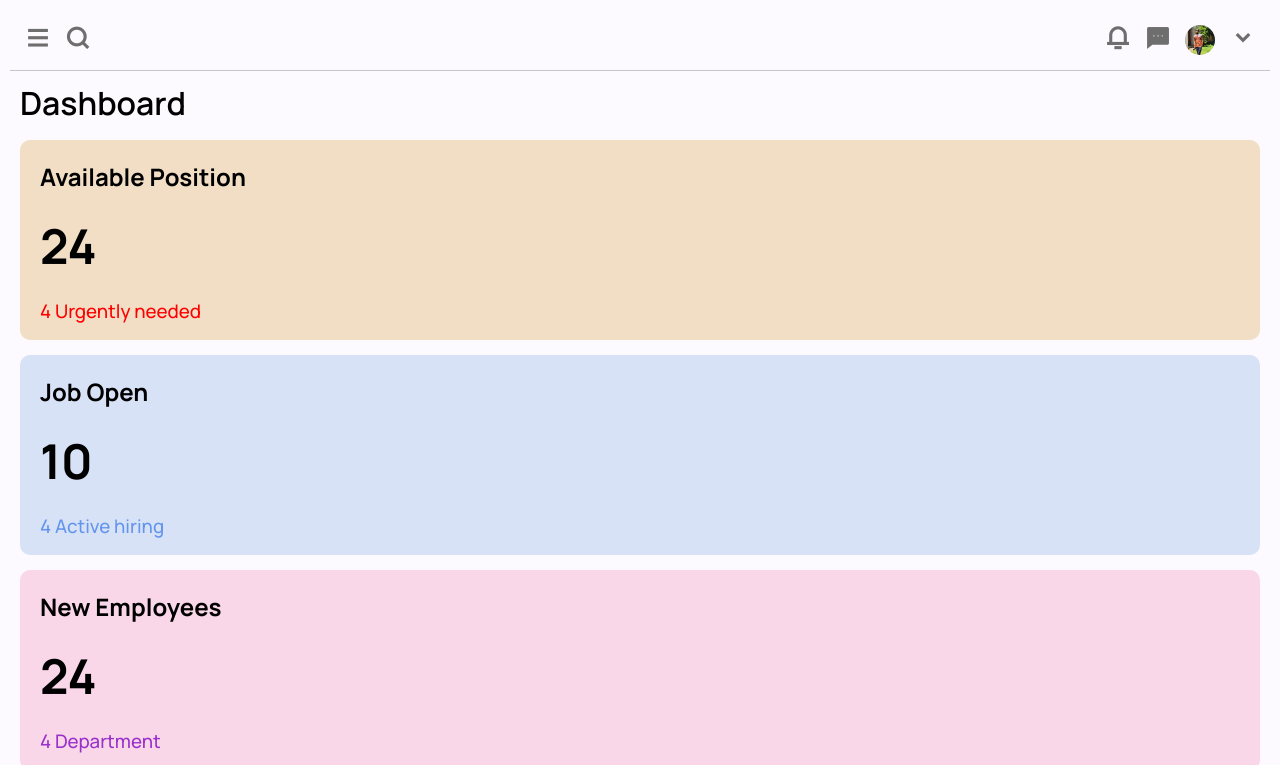
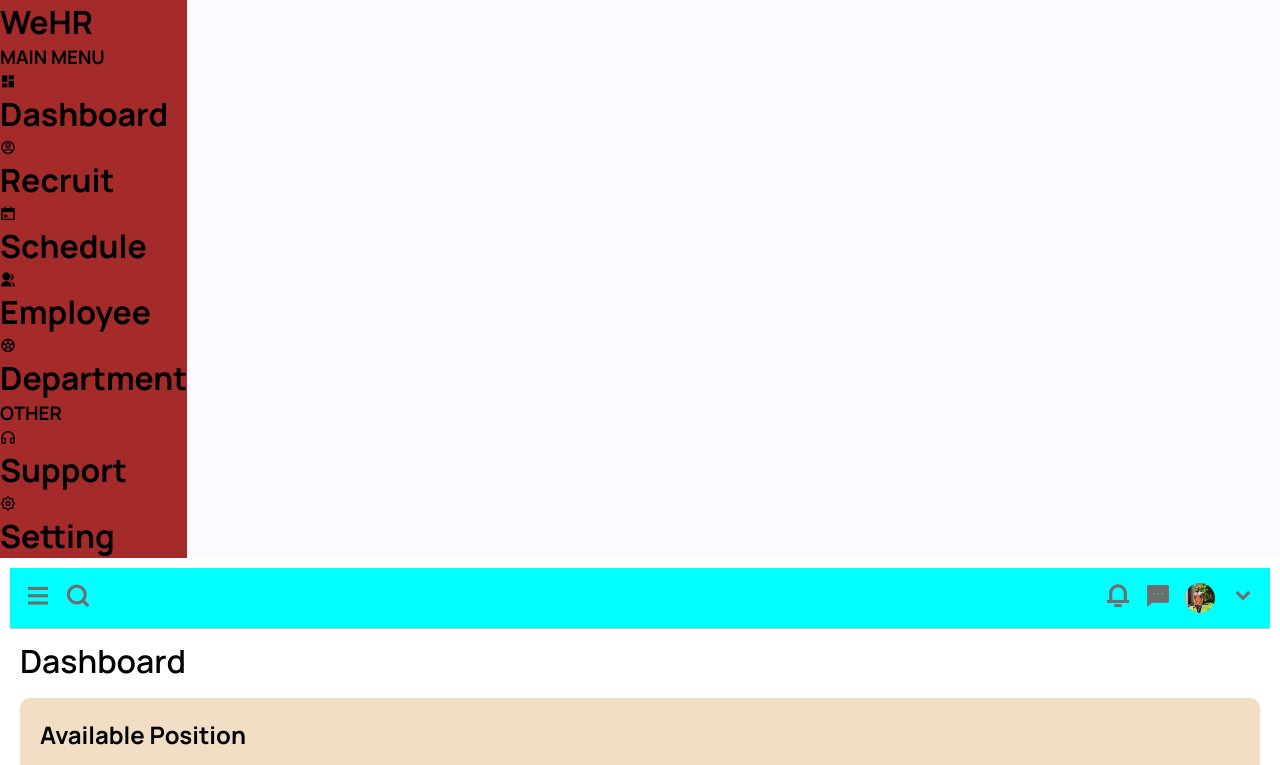
Before and after one commit to Kwagei/dashboards-v1-edwardtimsack, a plain HTML site: page index.html in a window 1280 px wide. Shown: the top 765 px of the page. Drawn offline with nearby package versions, Linux system fonts and the light colour scheme.

Commit message:
completed tablet view responsiveness

```diff
--- a/index.html
+++ b/index.html
@@ -12,7 +12,51 @@
 </head>
 <body>
     <div class="wrapper">
-        <div class="aside"></div>
+        <div class="aside">
+
+            <div class="aside-head">
+                <h1>WeHR</h1>
+            </div>
+            <div class="main">
+            <h3>MAIN MENU</h3>
+            <!-- <div class="aside-m"></div> -->
+            <div class="Dashboard">
+                <i class="ri-dashboard-fill"></i>
+                <h1>Dashboard</h1>
+            </div>
+            <div class="Recruit">
+                <i class="ri-account-circle-line"></i>
+                <h1>Recruit</h1>
+            </div>
+            <div class="Schedule">
+                <i class="ri-calendar-event-fill"></i>
+                <h1>Schedule</h1>
+            </div>
+            <div class="Employee">
+                <i class="ri-group-fill"></i>
+                <h1>Employee</h1>
+            </div>
+            <div class="Department">
+                <i class="ri-football-line"></i>
+                <h1>Department</h1>
+            </div>
+
+        </div>
+
+    <div class="other">
+        <h3>OTHER</h3>
+        <div class="support">
+            <i class="ri-headphone-line"></i>
+            <h1>Support</h1>
+        </div>
+        <div class="setting">
+            <i class="ri-settings-2-line"></i>
+            <h1>Setting</h1>
+        </div>
+    </div>
+    </div>
+
+        </div>
         <div class="container">
             <div class="header">
                 <div class="one">
@@ -73,7 +117,7 @@
                 </div>
             </div>
 
-            <div class="announce"></div>
+            <div class="announce">
                 <div class="announcement">
                     <div class="title">
                         <h1>Announcement</h1>
@@ -125,7 +169,7 @@
                     <button>See All Announcement</button>
 
                 </div>
-
+            </div>
 
             <div class="recent">
             <div class="recently-activity">
--- a/style.css
+++ b/style.css
@@ -11,6 +11,9 @@
 .container{
     padding: 10px;
 
+}
+.aside{
+    display: none;
 }
 .header{
     /* background-color: blueviolet; */
@@ -187,6 +190,12 @@
     font-weight: 500;
     color: #6e6e6e;
 }
+.announce{
+    display: flex;
+    flex-direction: column;
+    gap: 20px;
+    padding: 10px;
+}
 .announcement{
     display: flex;
     flex-direction: column;
@@ -278,6 +287,7 @@
     border: none;
     border: 1px solid rgb(197, 197, 197);
     padding: 0.4rem;
+    /* font-size: 20px; */
     color: red;
     background-color: #FCFAFF;
     font-weight: 600;
@@ -328,6 +338,8 @@
     padding: 20px;
     background-color: hsl(240, 63%, 12%);
     margin-bottom: 20px;
+    border-radius: 10px 10px 0px 0px;
+
 }
 .recent-title h1{
     font-size: 20px;
@@ -382,3 +394,51 @@
     border-radius: 0px 0px 10px 10px;
     border-radius: none;
 }
+
+
+/* media queries */
+@media (min-width: 1024px) {
+    .header{
+        background-color: aqua;
+    }
+    .aside{
+        display: block;
+        background-color: brown;
+    }
+    .wrapper{
+        display: flex;
+        flex-direction: row;
+    }
+    .container{
+        display: block;
+    }
+    /* header{
+        /* background-color: darkorange; */
+     /* }  */
+    /* #home{
+        background-color: #FCFAFF;
+        width: 60px;
+    } */
+    /* .one{
+        display: flex;
+        flex-direction: row;
+    } */
+    /* .about{
+        display: flex;
+        flex-direction: column;
+    }
+    .image{
+        height: 100px;
+    }
+    .container{
+        display: flex;
+        flex-direction: column;
+    } */
+}
+/* media queries extra large screen */
+@media (min-width: 1280px) {
+}
+/* media queries extra extra large screen */
+@media (min-width: 1536px) {
+
+}
```
